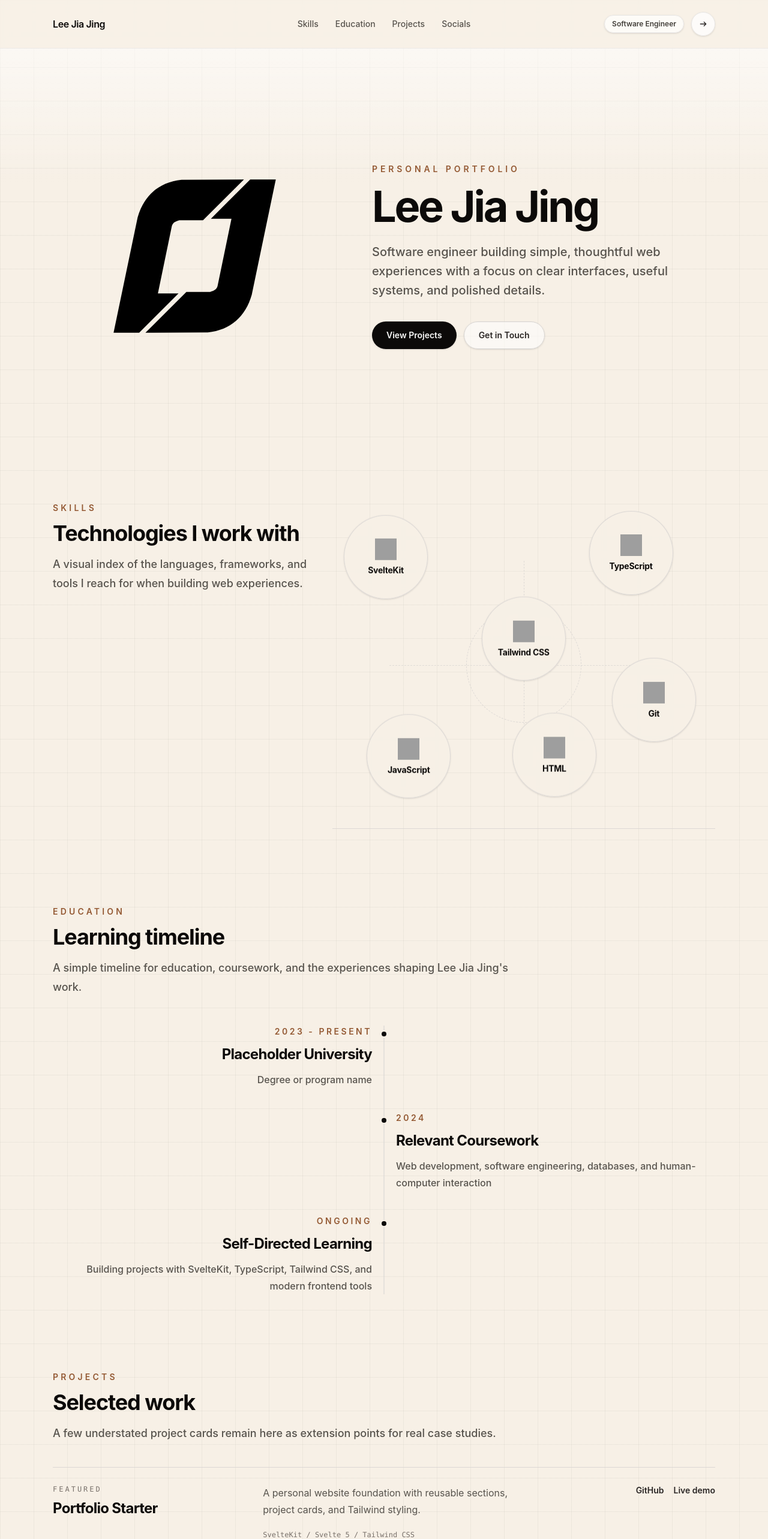
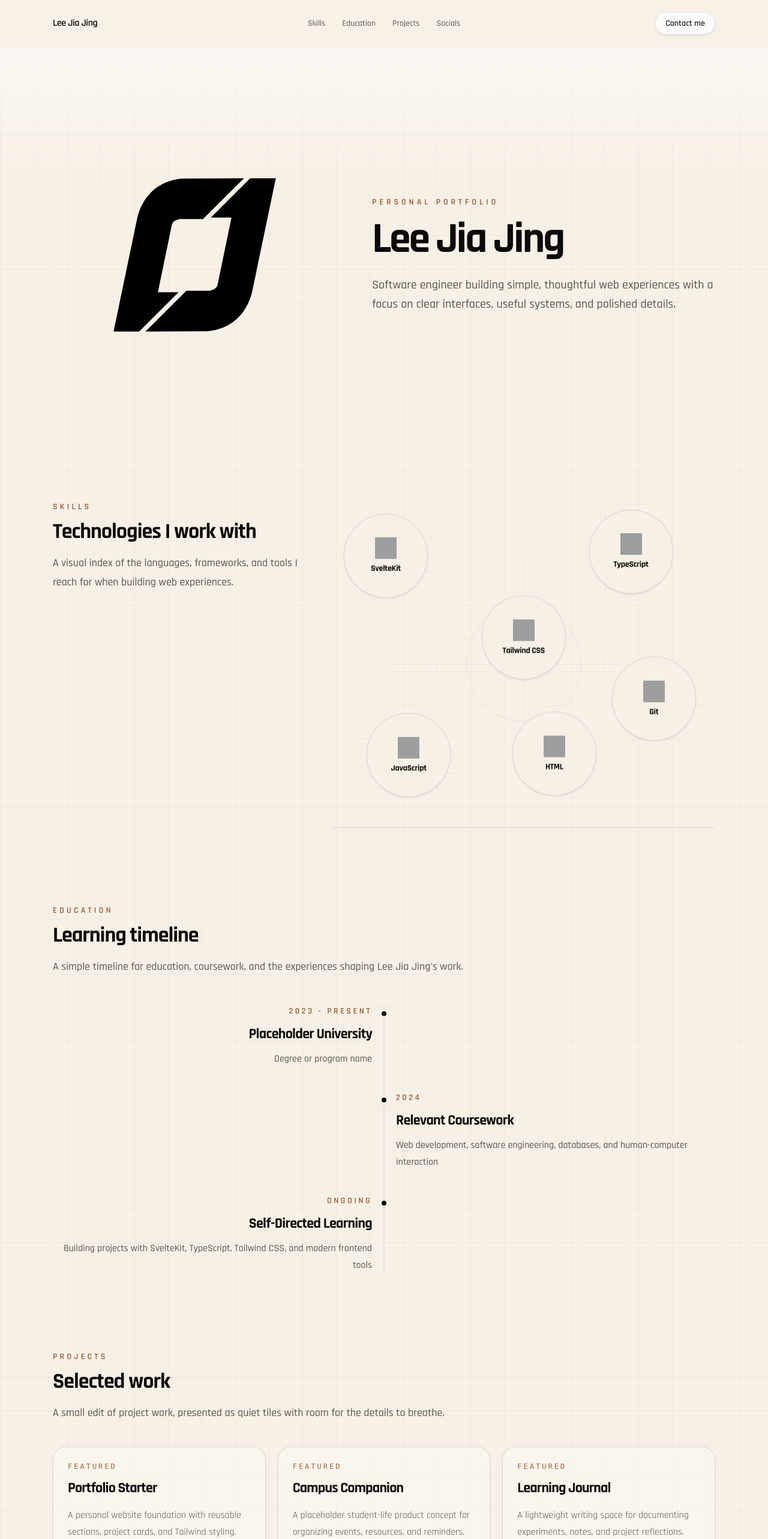
Before and after one commit to wckipedia/leejiajing.com, a SvelteKit app: page / in a window 1280 px wide. Shown: the top 2566 px of the page at 60% size. Built offline with nearby package versions, Linux system fonts and the light colour scheme; grey boxes are pictures that could not be loaded.

Commit message:
redesigned navbar and projects section

```diff
--- a/src/app.css
+++ b/src/app.css
@@ -1,9 +1,10 @@
+@import url('https://fonts.googleapis.com/css2?family=Rajdhani:wght@400;500;600;700&display=swap');
 @import 'tailwindcss';
 
 :root {
 	color-scheme: light;
-	font-family:
-		Inter, ui-sans-serif, system-ui, -apple-system, BlinkMacSystemFont, "Segoe UI", sans-serif;
+	font-family: "Rajdhani", "ProFont Nerd Font", "ProFont", ui-monospace, SFMono-Regular, Menlo,
+		Monaco, Consolas, "Liberation Mono", "Courier New", monospace;
 }
 
 body {
@@ -39,33 +40,37 @@ a {
 .site-grid {
 	position: relative;
 	overflow: hidden;
+	--grid-light-x: 50%;
+	--grid-light-y: 0;
+	--grid-light-opacity: 0;
 	background-image:
 		linear-gradient(rgba(68, 64, 60, 0.055) 1px, transparent 1px),
 		linear-gradient(90deg, rgba(68, 64, 60, 0.055) 1px, transparent 1px);
 	background-size: 56px 56px;
 }
 
-.grid-hover-cells {
+.grid-line-light {
 	position: absolute;
 	inset: 0;
 	pointer-events: none;
 	z-index: 0;
-	display: grid;
-	grid-template-columns: repeat(auto-fill, 56px);
-	grid-auto-rows: 56px;
-	align-content: start;
-}
-
-.grid-hover-cells span {
-	background-color: rgba(146, 64, 14, 0.08);
-	opacity: 0;
-	transition: opacity 750ms cubic-bezier(0.16, 1, 0.3, 1);
-	will-change: opacity;
-}
-
-.grid-hover-cells span.is-active {
-	opacity: 1;
-	transition-duration: 500ms;
+	background-image:
+		linear-gradient(rgba(120, 53, 15, 0.26) 1px, transparent 1px),
+		linear-gradient(90deg, rgba(120, 53, 15, 0.26) 1px, transparent 1px);
+	background-size: 56px 56px;
+	opacity: var(--grid-light-opacity);
+	transition: opacity 220ms ease;
+	mask-image: radial-gradient(
+		circle 180px at var(--grid-light-x) var(--grid-light-y),
+		black 0%,
+		transparent 72%
+	);
+	-webkit-mask-image: radial-gradient(
+		circle 180px at var(--grid-light-x) var(--grid-light-y),
+		black 0%,
+		transparent 72%
+	);
+	will-change: opacity, mask-image;
 }
 
 .site-grid > * {
@@ -73,7 +78,7 @@ a {
 	z-index: 1;
 }
 
-.site-grid > .grid-hover-cells {
+.site-grid > .grid-line-light {
 	position: absolute;
 	z-index: 0;
 }
--- a/src/lib/components/Header.svelte
+++ b/src/lib/components/Header.svelte
@@ -32,32 +32,12 @@
 			{/each}
 		</ul>
 
-		<div class="flex items-center gap-3 md:justify-self-end">
-			<span
-				class="rounded-full border border-stone-200 bg-white/65 px-3 py-1.5 text-xs font-semibold text-stone-700 shadow-sm"
+		<div class="flex items-center md:justify-self-end">
+			<a
+				class="inline-flex items-center justify-center rounded-full border border-stone-200 bg-white/70 px-4 py-2 text-sm font-semibold text-stone-800 shadow-sm transition hover:-translate-y-0.5 hover:border-stone-300 hover:bg-white focus:outline-none focus:ring-2 focus:ring-stone-400 focus:ring-offset-2 focus:ring-offset-[#f8f1e7]"
+				href="/contact"
 			>
-				Software Engineer
-			</span>
-			<a
-				class="inline-flex size-10 items-center justify-center rounded-full border border-stone-200 bg-white/70 text-stone-800 shadow-sm transition hover:-translate-y-0.5 hover:border-stone-300 hover:bg-white focus:outline-none focus:ring-2 focus:ring-stone-400 focus:ring-offset-2 focus:ring-offset-[#f8f1e7]"
-				href="/contact"
-				aria-label="Get in touch with Lee Jia Jing"
-			>
-				<svg
-					aria-hidden="true"
-					class="size-4"
-					viewBox="0 0 24 24"
-					fill="none"
-					xmlns="http://www.w3.org/2000/svg"
-				>
-					<path
-						d="M5 12h14m0 0-5-5m5 5-5 5"
-						stroke="currentColor"
-						stroke-width="2"
-						stroke-linecap="round"
-						stroke-linejoin="round"
-					/>
-				</svg>
+				Contact me
 			</a>
 		</div>
 	</nav>
--- a/src/lib/components/ProjectCard.svelte
+++ b/src/lib/components/ProjectCard.svelte
@@ -13,38 +13,49 @@
 	let { project }: { project: Project } = $props();
 </script>
 
-<article class="grid gap-5 py-7 transition hover:bg-white/30 md:grid-cols-[0.9fr_1.2fr_0.8fr] md:items-start">
-	<div>
-		<p class="font-mono text-xs uppercase tracking-[0.25em] text-stone-500">
+<article
+	class="group relative flex h-full min-h-[24rem] flex-col overflow-hidden rounded-[1.35rem] border border-stone-300/80 bg-[#fbf7ef]/70 p-5 shadow-sm transition duration-300 hover:-translate-y-0.5 hover:border-amber-900/35 hover:bg-[#fffaf2]/90 hover:shadow-md sm:p-6"
+>
+	<div
+		class="pointer-events-none absolute inset-x-6 top-0 h-px bg-stone-950/50 opacity-0 transition duration-300 group-hover:opacity-100"
+		aria-hidden="true"
+	></div>
+
+	<div class="flex flex-1 flex-col">
+		<p class="font-mono text-xs uppercase tracking-[0.25em] text-amber-900/75">
 			{project.featured ? 'Featured' : 'Project'}
 		</p>
-		<h3 class="mt-2 text-2xl font-bold tracking-[-0.03em] text-stone-950">{project.title}</h3>
-	</div>
+		<h3 class="mt-3 text-2xl font-bold tracking-[-0.035em] text-stone-950">
+			{project.title}
+		</h3>
 
-	<div>
-		<p class="max-w-2xl leading-7 text-stone-600">{project.description}</p>
+		<p class="mt-4 leading-7 text-stone-600">{project.description}</p>
 
-		<p class="mt-4 font-mono text-xs leading-6 text-stone-500">
-			{project.tech.join(' / ')}
-		</p>
-	</div>
+		<ul class="mt-6 flex flex-wrap gap-2">
+			{#each project.tech as technology (technology)}
+				<li
+					class="rounded-full border border-stone-300/80 bg-[#f7f0e6]/80 px-3 py-1 font-mono text-[0.7rem] uppercase tracking-[0.16em] text-stone-500 transition group-hover:border-stone-400/80 group-hover:text-stone-700"
+				>
+					{technology}
+				</li>
+			{/each}
+		</ul>
 
-	<div class="flex gap-4 text-sm font-semibold md:justify-end">
+		<div class="mt-auto flex justify-end border-t border-stone-300/70 pt-5">
 			{#if project.links?.github}
 				<a
-				class="text-stone-800 underline-offset-4 transition hover:text-stone-950 hover:underline focus:outline-none focus:ring-2 focus:ring-stone-400 focus:ring-offset-2 focus:ring-offset-[#f8f1e7]"
+					class="inline-flex items-center gap-2 rounded-full border border-stone-300/80 bg-[#f7f0e6]/70 px-4 py-2 text-sm font-semibold text-stone-800 transition hover:border-stone-500/80 hover:bg-[#fbf7ef] hover:text-stone-950 focus:outline-none focus:ring-2 focus:ring-stone-400 focus:ring-offset-2 focus:ring-offset-[#f8f1e7]"
 					href={project.links.github}
 				>
 					GitHub
-			</a>
-		{/if}
-		{#if project.links?.demo}
-			<a
-				class="text-stone-800 underline-offset-4 transition hover:text-stone-950 hover:underline focus:outline-none focus:ring-2 focus:ring-stone-400 focus:ring-offset-2 focus:ring-offset-[#f8f1e7]"
-				href={project.links.demo}
+					<span
+						class="font-mono text-xs text-stone-400 transition group-hover:translate-x-1 group-hover:text-stone-700"
+						aria-hidden="true"
 					>
-				Live demo
+						->
+					</span>
 				</a>
 			{/if}
 		</div>
+	</div>
 </article>
--- a/src/routes/+layout.svelte
+++ b/src/routes/+layout.svelte
@@ -5,19 +5,11 @@
 
 	let { children }: { children: Snippet } = $props();
 
-	const gridSize = 56;
-	const gridCells = Array.from({ length: 1400 }, (_, index) => index);
-
-	function gridTrail(node: HTMLDivElement) {
+	function gridLight(node: HTMLDivElement) {
 		let frame = 0;
-		let lastCell = -1;
 		let pointer: PointerEvent | null = null;
 
-		function clearCell(cell: number) {
-			node.children.item(cell)?.classList.remove('is-active');
-		}
-
-		function paintCell() {
+		function paintLight() {
 			frame = 0;
 
 			if (!pointer) {
@@ -25,56 +17,44 @@
 			}
 
 			const rect = node.getBoundingClientRect();
-			const columns = Math.max(1, Math.floor(node.clientWidth / gridSize));
-			const column = Math.floor((pointer.clientX - rect.left) / gridSize);
-			const row = Math.floor((pointer.clientY - rect.top) / gridSize);
-			const cell = row * columns + column;
-
-			if (column < 0 || column >= columns || cell < 0 || cell >= gridCells.length || cell === lastCell) {
-				return;
-			}
-
-			clearCell(lastCell);
-			lastCell = cell;
-			node.children.item(cell)?.classList.add('is-active');
+			node.style.setProperty('--grid-light-x', `${pointer.clientX - rect.left}px`);
+			node.style.setProperty('--grid-light-y', `${pointer.clientY - rect.top}px`);
+			node.style.setProperty('--grid-light-opacity', '1');
 		}
 
 		function handlePointerMove(event: PointerEvent) {
 			pointer = event;
 
 			if (!frame) {
-				frame = requestAnimationFrame(paintCell);
+				frame = requestAnimationFrame(paintLight);
 			}
 		}
 
-		function clearTrail() {
+		function clearLight() {
 			if (frame) {
 				cancelAnimationFrame(frame);
 			}
 
 			frame = 0;
-			clearCell(lastCell);
-			lastCell = -1;
 			pointer = null;
+			node.style.setProperty('--grid-light-opacity', '0');
 		}
 
 		window.addEventListener('pointermove', handlePointerMove);
-		window.addEventListener('blur', clearTrail);
+		window.addEventListener('blur', clearLight);
+		window.addEventListener('pointerleave', clearLight);
 
 		return () => {
 			window.removeEventListener('pointermove', handlePointerMove);
-			window.removeEventListener('blur', clearTrail);
-			clearTrail();
+			window.removeEventListener('blur', clearLight);
+			window.removeEventListener('pointerleave', clearLight);
+			clearLight();
 		};
 	}
 </script>
 
-<div class="site-grid flex min-h-screen flex-col bg-[#f7f0e6] text-stone-900">
-	<div class="grid-hover-cells" aria-hidden="true" {@attach gridTrail}>
-		{#each gridCells as cell (cell)}
-			<span></span>
-		{/each}
-	</div>
+<div class="site-grid flex min-h-screen flex-col bg-[#f7f0e6] text-stone-900" {@attach gridLight}>
+	<div class="grid-line-light" aria-hidden="true"></div>
 
 	<Header />
 
--- a/src/routes/+page.svelte
+++ b/src/routes/+page.svelte
@@ -86,20 +86,6 @@
 				Software engineer building simple, thoughtful web experiences with a focus on clear
 				interfaces, useful systems, and polished details.
 			</p>
-			<div class="mt-9 flex flex-col gap-3 sm:flex-row sm:justify-center lg:justify-start">
-				<a
-					href="/#projects"
-					class="inline-flex items-center justify-center rounded-full bg-stone-950 px-6 py-3 text-sm font-semibold text-stone-50 shadow-sm transition hover:-translate-y-0.5 hover:bg-stone-800 focus:outline-none focus:ring-2 focus:ring-stone-400 focus:ring-offset-2 focus:ring-offset-[#f8f1e7]"
-				>
-					View Projects
-				</a>
-				<a
-					href="/contact"
-					class="inline-flex items-center justify-center rounded-full border border-stone-300 bg-white/55 px-6 py-3 text-sm font-semibold text-stone-800 shadow-sm transition hover:-translate-y-0.5 hover:border-stone-400 hover:bg-white focus:outline-none focus:ring-2 focus:ring-stone-400 focus:ring-offset-2 focus:ring-offset-[#f8f1e7]"
-				>
-					Get in Touch
-				</a>
-			</div>
 		</div>
 	</div>
 </section>
@@ -185,9 +171,9 @@
 	<SectionHeading
 		eyebrow="Projects"
 		title="Selected work"
-		description="A few understated project cards remain here as extension points for real case studies."
+		description="A small edit of project work, presented as quiet tiles with room for the details to breathe."
 	/>
-	<div class="mt-10 divide-y divide-stone-300/80 border-y border-stone-300/80">
+	<div class="mt-10 grid items-stretch gap-5 sm:grid-cols-2 xl:grid-cols-3">
 		{#each featuredProjects as project (project.title)}
 			<ProjectCard {project} />
 		{/each}
```
Lines whose indentation alone changed are shown as unchanged.
